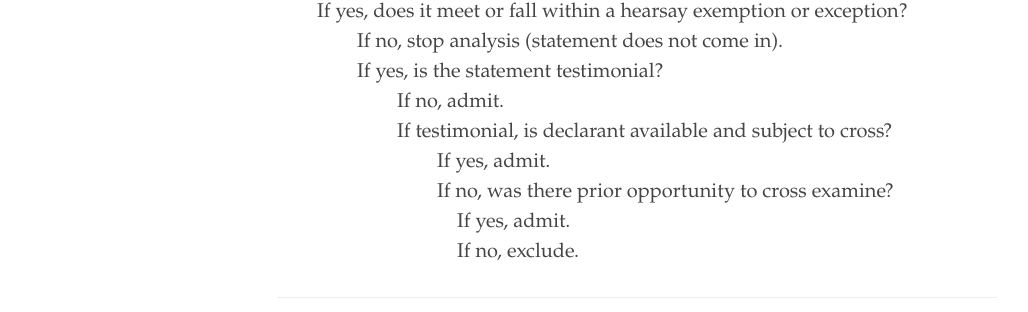
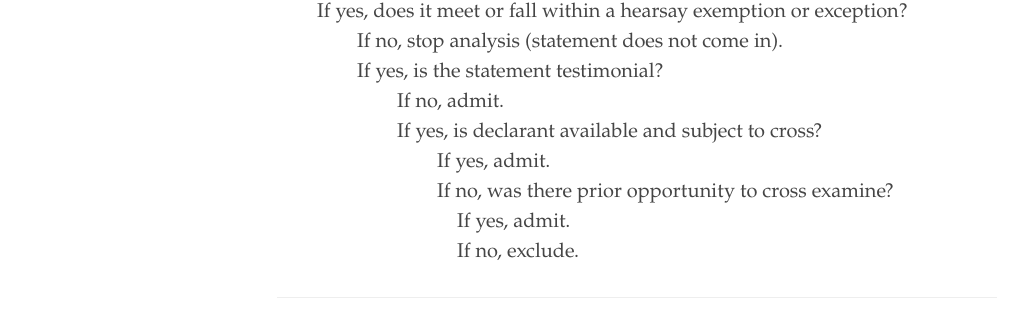
Before and after one commit to binipringle/right-to-be-forgotten, a Jekyll site: the page built from _texts/0-outline.md, in a window 1280 px wide and 900 px high, scrolled down 11377 px. Shown: the part 138-450 px from the top of the window, without its empty margins (3-1031 px from the left). Built offline with Jekyll 4.4.1, drawn with Linux system fonts in a browser that asks for light colours.

Commit message:
tiny tweak steps of analysis confrontation clause

```diff
--- a/_texts/0-outline.md
+++ b/_texts/0-outline.md
@@ -304,7 +304,7 @@ The Court in *Crawford* (2004)[^33] ruled that the confrontation clause bars **T
 - {:.indent-4}If no, stop analysis (statement does not come in).
 - {:.indent-4}If yes, is the statement testimonial?
 - {:.indent-6}If no, admit.
-- {:.indent-6}If testimonial, is declarant available and subject to cross?
+- {:.indent-6}If yes, is declarant available and subject to cross?
 - {:.indent-8}If yes, admit.
 - {:.indent-8}If no, was there prior opportunity to cross examine?
 - {:.indent-9}If yes, admit.
```
